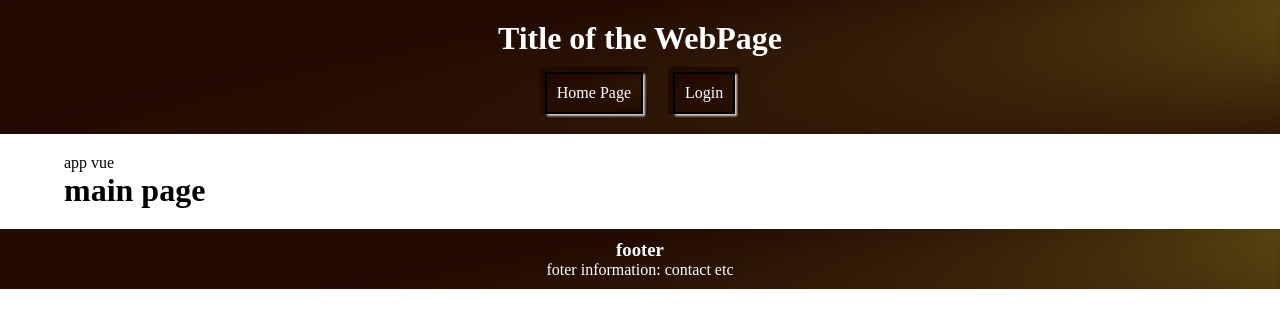
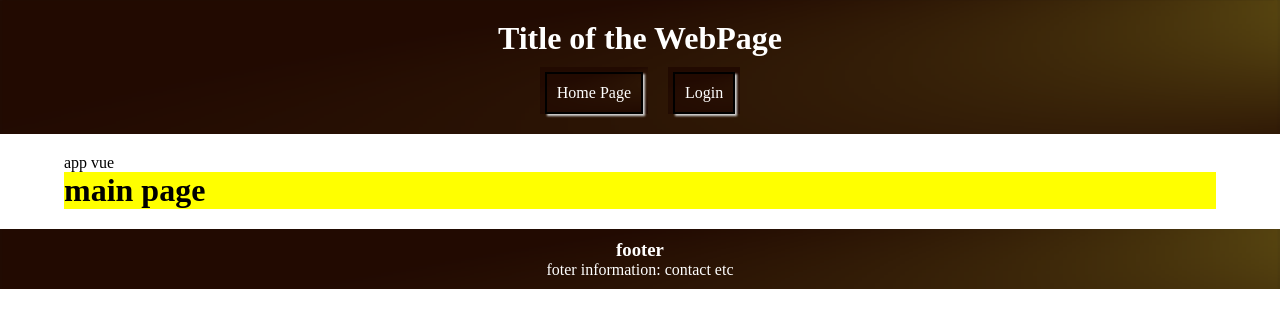
Before and after one commit to Witek120782/questionnaire_web, a Vue app: page /home in a window 1280 px wide. Shown: the top 328 px of the page. Built offline with nearby package versions, Linux system fonts and the light colour scheme.

Commit message:
add scss loader

```diff
--- a/src/pages/MainPage.vue
+++ b/src/pages/MainPage.vue
@@ -12,3 +12,10 @@ export default {
 
 }
 </script>
+
+<style lang="scss" scoped>
+	@import '../styles/variables.scss';
+	h1	{
+		background-color: $first-color;
+	}
+</style>
--- /dev/null
+++ b/src/styles/variables.scss
@@ -0,0 +1 @@
+$first-color: yellow;
```
Also changed, not shown: package.json (+5 -2 lines), 1 other file (tests, documents, lock files or other folders).
